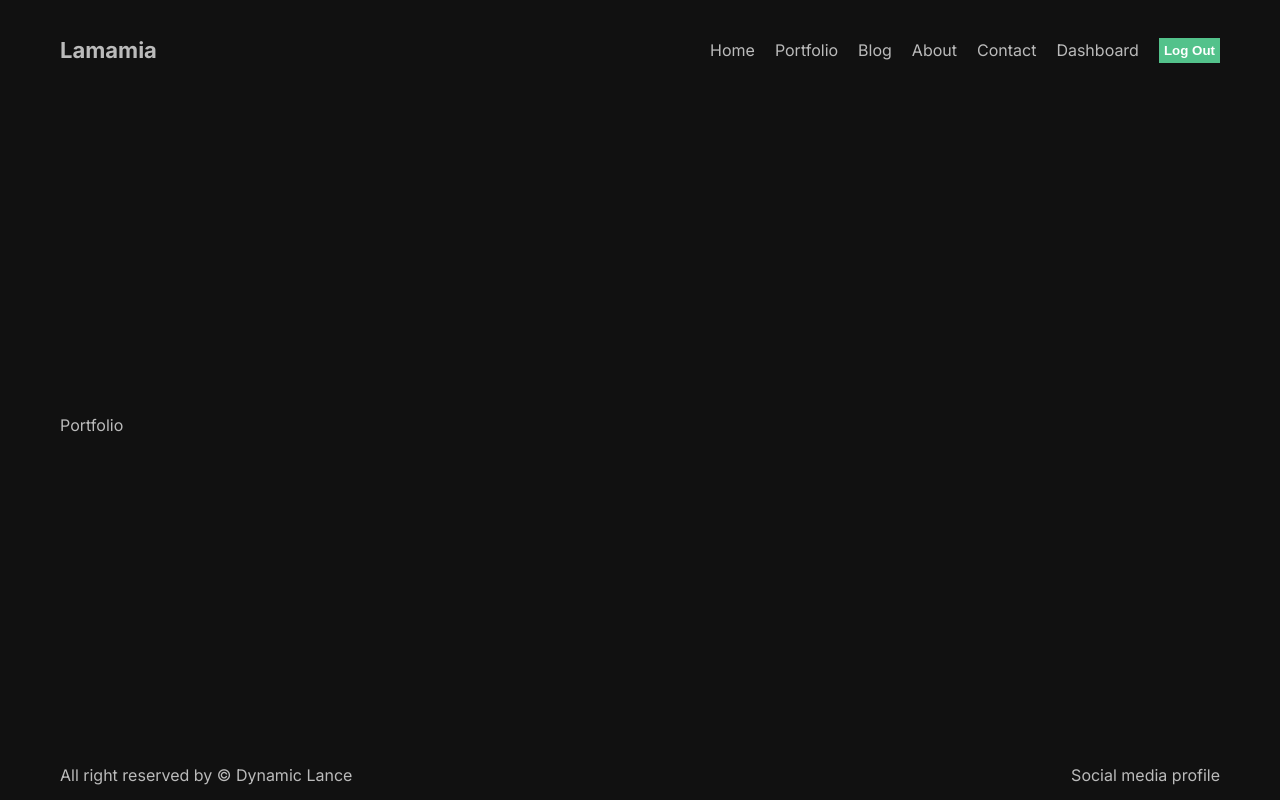
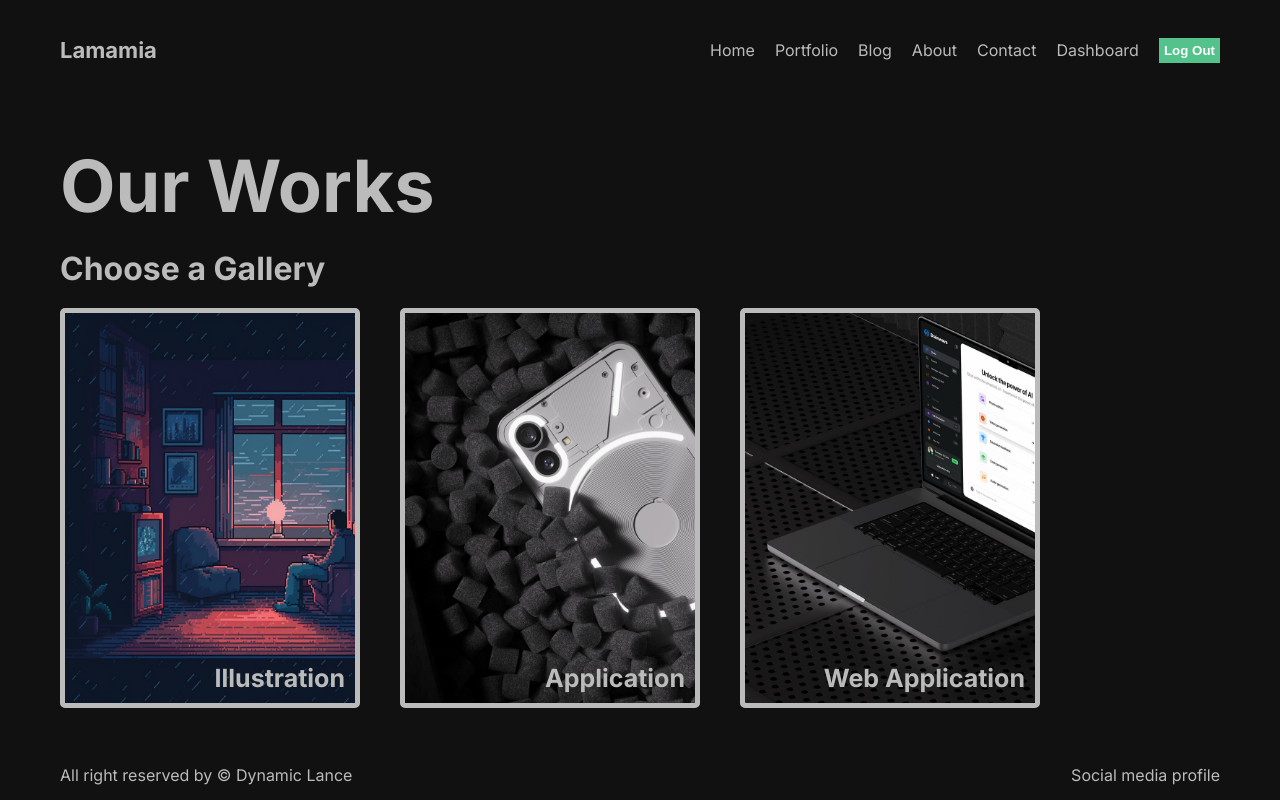
Before and after one commit to dynamiclance/lamamia-full-stack-app, a Next.js app: page /portfolio in a window 1280 px wide. Built offline with nearby package versions, Linux system fonts and the light colour scheme.

Commit message:
portfolio page design done

```diff
--- /dev/null
+++ b/src/app/portfolio/layout.jsx
@@ -0,0 +1,13 @@
+import React from 'react';
+import styles from "./page.module.css";
+
+const Layout = ({children}) => {
+  return (
+    <div>
+        <h1 className={styles.mainTitle}>Our Works</h1>
+        {children}
+    </div>
+  )
+}
+
+export default Layout
--- a/src/app/portfolio/page.jsx
+++ b/src/app/portfolio/page.jsx
@@ -1,8 +1,25 @@
-import React from 'react'
+import React from 'react';
+import styles from "./page.module.css";
+import Link from 'next/link';
+
 
 const Portfolio = () => {
   return (
-    <div>Portfolio</div>
+    <div className={styles.container}>
+      <h1 className={styles.selectTitle}>Choose a Gallery</h1>
+      <div className={styles.items}>
+        <Link href='/portfolio/illustration' className={styles.itemBox}>
+          <span className={styles.title}>Illustration</span>
+        </Link>
+        <Link href='/portfolio/application' className={styles.itemBox}>
+          <span className={styles.title}>Application</span>
+        </Link>
+
+        <Link href='/portfolio/web' className={styles.itemBox}>
+          <span className={styles.title}>Web Application</span>
+        </Link>
+      </div>
+    </div>
   )
 }
 
--- /dev/null
+++ b/src/app/portfolio/page.module.css
@@ -0,0 +1,51 @@
+.container {
+
+}
+
+.mainTitle{
+    font-size: 72px;
+}
+
+.selectTitle{
+    margin: 20px 0;
+}
+
+.items {
+    display: flex;
+    gap: 40px;
+}
+
+.itemBox{
+    width: 300px;
+    height: 400px;
+    border: 5px solid #bbb;
+    border-radius: 5px;
+    position: relative;
+    background-size: cover !important;
+}
+
+.itemBox:nth-child(1) {
+    background: url("/illustration.png");
+}
+
+.itemBox:nth-child(2) {
+    background: url("/apps.jpg");
+}
+
+.itemBox:nth-child(3) {
+    background: url("/websites.jpg");
+}
+
+.itemBox:hover .title {
+    color: #53c28b;
+}
+
+
+.title{
+    position: absolute;
+    right: 10px;
+    bottom: 10px;
+    font-size: 25px;
+    font-weight: bold;
+    transition: .3s;
+}
```
Also changed, not shown: src/app/portfolio/[category]/page.jsx (+6 -3 lines), src/app/portfolio/[category]/page.module.css (added).
